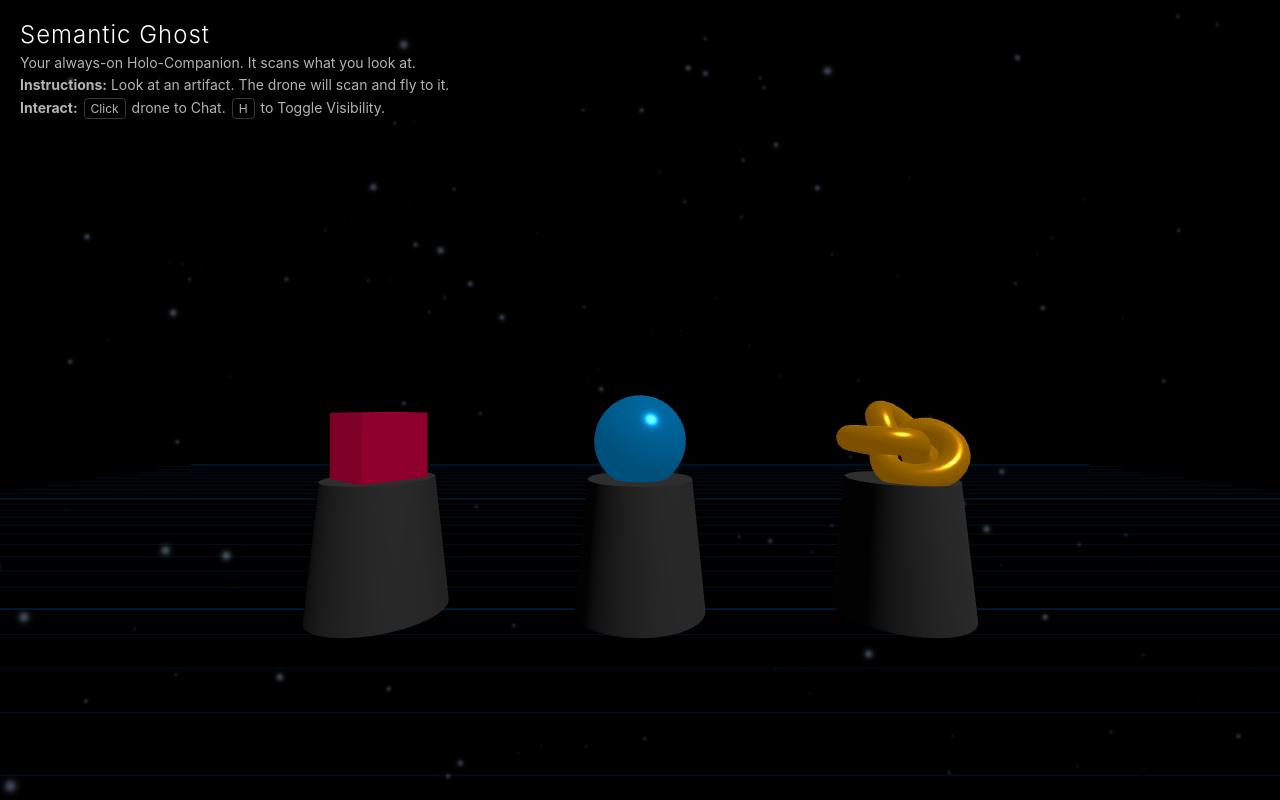
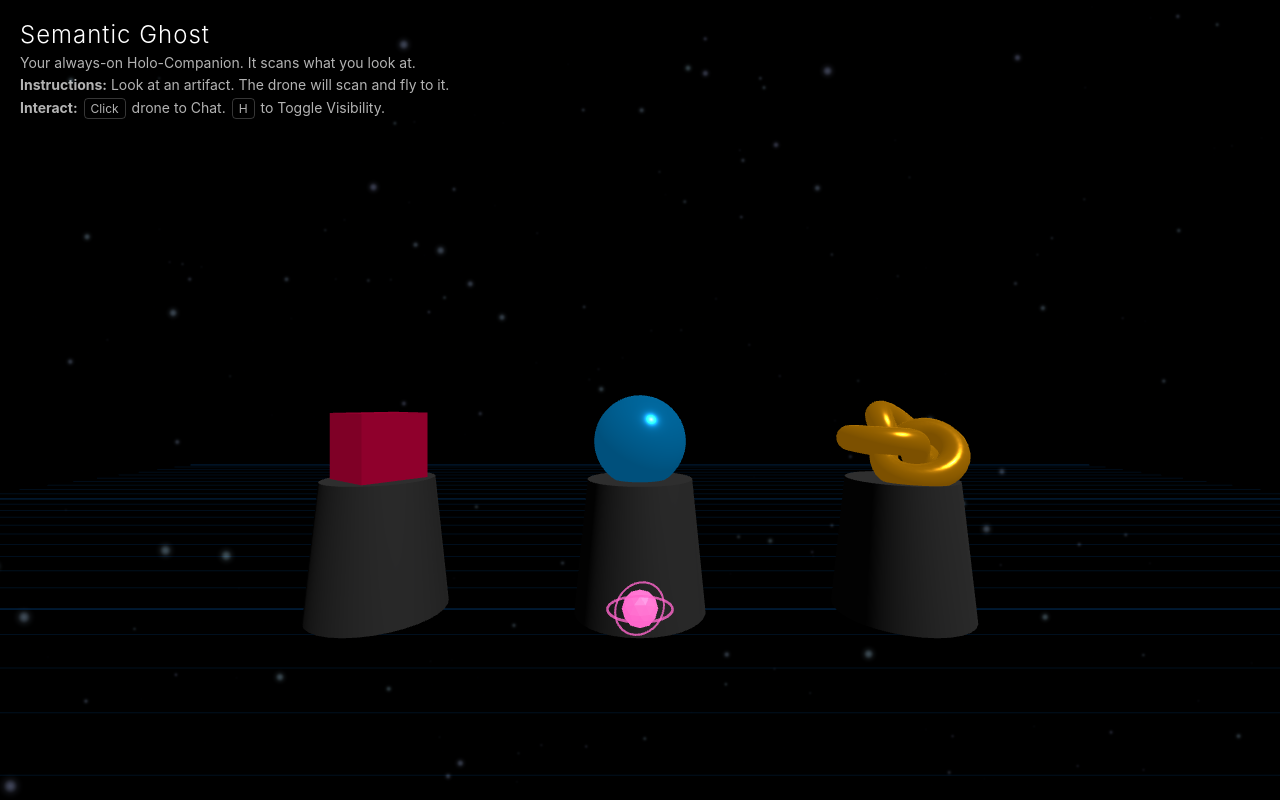
Before and after one commit to SamppaFIN/Spatial-3D-UI-framework, a website: page showcase/demos/ghost-demo.html in a window 1280 px wide. Drawn offline with nearby package versions, Linux system fonts and the light colour scheme; animation ran at ten frames a second.

Commit message:
Finalize Semantic Ghost 3.0: Holo-Companion, 2D Chat, Rendering Fixes

```diff
--- a/src/ai/SemanticGhost.js
+++ b/src/ai/SemanticGhost.js
@@ -1,14 +1,11 @@
 import * as THREE from 'three';
-import { TextInput3D } from '../controls/TextInput3D.js';
 
 /**
- * SemanticGhost - A predictive help avatar.
+ * SemanticGhost (Holo-Companion)
  *
- * Behavior:
- * 1. Follows the user (camera) but stays invisible/dispersed when moving.
- * 2. When user stops moving (Hesitation), it coalesces into a form.
- * 3. It raycasts forward to see what the user is looking at.
- * 4. If target has `userData.helpText`, it displays a speech bubble.
+ * A persistent AI drone that hovers near the user and scans the environment.
+ * When the user focuses on an interactive object, the ghost flies to it
+ * and projects a holographic information panel.
  */
 export class SemanticGhost extends THREE.Group {
     constructor(camera, scene, renderer) {
@@ -22,380 +19,318 @@ export class SemanticGhost extends THREE.Group {
             aurora: {
                 name: "Aurora",
                 prefix: "🌸",
-                color: 0xff66cc, // Pink
-                desc: "Gentle, nature-inspired, empathetic."
+                color: 0xff66cc,
+                desc: "Gentle guide"
             },
             infinite: {
                 name: "Infinite",
                 prefix: "♾️",
-                color: 0x00ccff, // Cyan
-                desc: "Cosmic, limitless, precise."
+                color: 0x00ccff,
+                desc: "Cosmic observer"
             }
         };
-        this.currentPersona = this.personas.aurora; // Default
+        this.currentPersona = this.personas.aurora;
 
         // State
-        this.state = 'IDLE'; // IDLE, FORMING, ACTIVE, DISPERSING
+        this.state = 'FOLLOWING'; // FOLLOWING, SCANNING, ENGAGED
         this.targetObject = null;
-        this.lastCameraPos = new THREE.Vector3();
-        this.lastCameraQuat = new THREE.Quaternion();
-        this.idleTime = 0;
-        this.isGhostVisible = false;
-        this.forced = false;
+        this.scanTimer = 0;
 
         // Raycaster
         this.raycaster = new THREE.Raycaster();
-        this.raycaster.far = 10;
+        this.raycaster.far = 15;
 
         // Visuals
-        this.initParticles();
-        this.initGlow();
-        this.initGhostMesh();
-        this.initSpeechBubble();
-        this.initInput();
+        this.initVisuals();
+        this.initHoloPanel();
 
-        // Input Listeners
-        window.addEventListener('dblclick', () => this.forceSummon());
-        window.addEventListener('keydown', (e) => {
-            if (e.key.toLowerCase() === 'h') this.forceSummon();
-        });
+        // Initial set
+        this.setPersona('aurora');
     }
 
-    forceSummon() {
-        this.forced = true;
-        this.state = 'FORMING';
-        this.idleTime = 5.0; // Artificial idle time
-        // Immediate Greeting
-        if (!this.targetObject) {
-            this.updateSpeech("Greetings. I am the Semantic Ghost.");
+    initVisuals() {
+        // --- Core Orb ---
+        const coreGeo = new THREE.IcosahedronGeometry(0.15, 1);
+        const coreMat = new THREE.MeshStandardMaterial({
+            color: 0xffffff,
+            emissive: this.currentPersona.color,
+            emissiveIntensity: 1.0,
+            roughness: 0.2,
+            metalness: 0.9,
+            flatShading: true,
+            depthTest: false // Always visible
+        });
+        this.core = new THREE.Mesh(coreGeo, coreMat);
+        this.core.renderOrder = 999;
+        this.add(this.core);
+
+        // --- Outer Rings ---
+        // Ring 1 (Horizontal)
+        const r1Geo = new THREE.TorusGeometry(0.25, 0.01, 8, 32);
+        const rMat = new THREE.MeshBasicMaterial({
+            color: this.currentPersona.color,
+            transparent: true,
+            opacity: 0.8,
+            depthTest: false // Always visible
+        });
+        this.ring1 = new THREE.Mesh(r1Geo, rMat);
+        this.ring1.renderOrder = 999;
+        this.add(this.ring1);
+
+        // Ring 2 (Vertical-ish)
+        this.ring2 = new THREE.Mesh(r1Geo, rMat);
+        this.ring2.rotation.x = Math.PI / 2;
+        this.ring2.scale.set(0.8, 0.8, 0.8);
+        this.ring2.renderOrder = 999;
+        this.add(this.ring2);
+
+        // --- Scanner Beam ---
+        const beamGeo = new THREE.ConeGeometry(0.05, 2, 8, 1, true);
+        beamGeo.translate(0, 1, 0); // Origin at tip
+        beamGeo.rotateX(-Math.PI / 2); // Point forward
+        const beamMat = new THREE.MeshBasicMaterial({
+            color: this.currentPersona.color,
+            transparent: true,
+            opacity: 0,
+            blending: THREE.AdditiveBlending,
+            depthWrite: false,
+            side: THREE.DoubleSide,
+            depthTest: false // Always visible
+        });
+        this.scannerBeam = new THREE.Mesh(beamGeo, beamMat);
+        this.scannerBeam.renderOrder = 999;
+        this.add(this.scannerBeam);
+    }
+
+    setVisible(isVisible) {
+        this.visible = isVisible;
+        if (!isVisible) {
+            this.state = 'IDLE';
+            this.targetObject = null;
+        } else {
+            this.state = 'FOLLOWING';
         }
     }
 
-    initGhostMesh() {
-        // A translucent, wispy capsule to give it form
-        const geo = new THREE.CapsuleGeometry(0.12, 0.4, 4, 8);
+    initHoloPanel() {
+        this.panelCanvas = document.createElement('canvas');
+        this.panelCanvas.width = 512;
+        this.panelCanvas.height = 256;
+        this.panelCtx = this.panelCanvas.getContext('2d');
+
+        this.panelTex = new THREE.CanvasTexture(this.panelCanvas);
+        // Anisotropy helps text readablity at angles
+        if (this.renderer) this.panelTex.anisotropy = this.renderer.capabilities.getMaxAnisotropy();
+
         const mat = new THREE.MeshBasicMaterial({
-            color: 0xffffff,
+            map: this.panelTex,
             transparent: true,
-            opacity: 0.0,
+            opacity: 0.9,
             side: THREE.DoubleSide,
             blending: THREE.AdditiveBlending,
-            depthWrite: false
+            depthWrite: false,
+            depthTest: false // Always visible
         });
-        this.ghostMesh = new THREE.Mesh(geo, mat);
-        this.ghostMesh.position.y = -0.1;
-        this.add(this.ghostMesh);
+
+        const geo = new THREE.PlaneGeometry(1.5, 0.75);
+        this.holoPanel = new THREE.Mesh(geo, mat);
+        this.holoPanel.position.set(0, 0.6, 0); // Above drone
+        this.holoPanel.scale.set(0, 0, 0); // Start hidden
+        this.holoPanel.renderOrder = 999;
+        this.add(this.holoPanel);
     }
 
-    initGlow() {
-        // Inner glow light
-        this.pointLight = new THREE.PointLight(this.currentPersona.color, 0, 3);
-        this.add(this.pointLight);
+    updatePanelText(text) {
+        const ctx = this.panelCtx;
+        const w = 512, h = 256;
 
-        // Sprite Glow
-        const canvas = document.createElement('canvas');
-        canvas.width = 64; canvas.height = 64;
-        const ctx = canvas.getContext('2d');
-        const gradient = ctx.createRadialGradient(32, 32, 0, 32, 32, 32);
-        gradient.addColorStop(0, 'rgba(255,255,255,0.8)');
-        gradient.addColorStop(0.5, 'rgba(255,255,255,0.2)');
-        gradient.addColorStop(1, 'rgba(0,0,0,0)');
-        ctx.fillStyle = gradient;
-        ctx.fillRect(0, 0, 64, 64);
+        ctx.clearRect(0, 0, w, h);
 
-        const tex = new THREE.CanvasTexture(canvas);
-        const mat = new THREE.SpriteMaterial({
-            map: tex,
-            color: this.currentPersona.color,
-            transparent: true,
-            opacity: 0.0,
-            blending: THREE.AdditiveBlending
-        });
-        this.glowSprite = new THREE.Sprite(mat);
-        this.glowSprite.scale.set(1.5, 1.5, 1.5);
-        this.add(this.glowSprite);
-    }
+        // Holo Background
+        const grad = ctx.createLinearGradient(0, 0, 0, h);
+        grad.addColorStop(0, `rgba(${this.hexToRgb(this.currentPersona.color)}, 0.1)`);
+        grad.addColorStop(0.5, `rgba(${this.hexToRgb(this.currentPersona.color)}, 0.4)`);
+        grad.addColorStop(1, `rgba(${this.hexToRgb(this.currentPersona.color)}, 0.1)`);
 
-    initParticles() {
-        // Create a cloud of particles with volume
-        const particleCount = 400;
-        const geom = new THREE.BufferGeometry();
-        const positions = new Float32Array(particleCount * 3);
-        const originalPositions = new Float32Array(particleCount * 3);
-        const randoms = new Float32Array(particleCount);
+        ctx.fillStyle = grad;
+        ctx.fillRect(0, 0, w, h);
 
-        for (let i = 0; i < particleCount; i++) {
-            const x = (Math.random() - 0.5);
-            const y = (Math.random() - 0.5);
-            const z = (Math.random() - 0.5);
+        // Tech Borders
+        ctx.strokeStyle = '#ffffff';
+        ctx.lineWidth = 4;
+        ctx.strokeRect(10, 10, w - 20, h - 20);
 
-            // Normalize to sphere volume
-            const v = new THREE.Vector3(x, y, z).normalize().multiplyScalar(0.2 * Math.random() + 0.1);
+        // Corner Accents
+        ctx.fillStyle = this.getHexString(this.currentPersona.color);
+        ctx.fillRect(0, 0, 40, 4);
+        ctx.fillRect(0, 0, 4, 40);
+        ctx.fillRect(w - 40, h - 4, 40, 4);
+        ctx.fillRect(w - 4, h - 40, 4, 40);
 
-            positions[i * 3] = v.x;
-            positions[i * 3 + 1] = v.y;
-            positions[i * 3 + 2] = v.z;
+        // Text
+        ctx.shadowColor = this.getHexString(this.currentPersona.color);
+        ctx.shadowBlur = 10;
 
-            originalPositions[i * 3] = v.x;
-            originalPositions[i * 3 + 1] = v.y;
-            originalPositions[i * 3 + 2] = v.z;
+        // Header
+        ctx.font = 'bold 30px "Courier New", monospace';
+        ctx.fillStyle = '#ffffff';
+        ctx.textAlign = 'left';
+        ctx.fillText(`${this.currentPersona.prefix} ANALYSIS`, 40, 50);
 
-            randoms[i] = Math.random() * Math.PI * 2;
+        // Body
+        ctx.font = '24px "Inter", sans-serif';
+        ctx.textAlign = 'center';
+
+        // Simple wrap (split by spaces for demo)
+        const words = text.split(' ');
+        let line = '';
+        let y = 100;
+        for (let word of words) {
+            const testLine = line + word + ' ';
+            const metrics = ctx.measureText(testLine);
+            if (metrics.width > 440) {
+                ctx.fillText(line, w / 2, y);
+                line = word + ' ';
+                y += 35;
+            } else {
+                line = testLine;
+            }
         }
+        ctx.fillText(line, w / 2, y);
 
-        geom.setAttribute('position', new THREE.BufferAttribute(positions, 3));
-        geom.setAttribute('originalPosition', new THREE.BufferAttribute(originalPositions, 3));
-        geom.setAttribute('aRandom', new THREE.BufferAttribute(randoms, 1));
-
-        const mat = new THREE.PointsMaterial({
-            color: this.currentPersona.color,
-            size: 0.03,
-            transparent: true,
-            opacity: 0.0,
-            blending: THREE.AdditiveBlending,
-            depthWrite: false
-        });
-
-        this.particles = new THREE.Points(geom, mat);
-        this.add(this.particles);
-    }
-
-    initInput() {
-        if (!this.renderer) return;
-
-        // Add a 3D Text Input below the ghost
-        this.inputControl = new TextInput3D(this.scene, this.camera, [0, -0.6, 0], {
-            width: 1.8,
-            height: 0.4,
-            placeholder: "Speak to me...",
-            renderer: this.renderer,
-            backgroundColor: 0x000000,
-            backgroundOpacity: 0.3, // Glassy
-            borderColor: this.currentPersona.color,
-            onSubmit: (ctrl, text) => {
-                this.handleInput(text);
-                ctrl.setValue(""); // Clear after submit
-            }
-        });
-
-        // Attach to ghost group
-        this.add(this.inputControl.group);
-        this.inputControl.group.visible = false;
-    }
-
-    handleInput(text) {
-        // Echo back for now
-        this.updateSpeech(`${this.currentPersona.prefix} I heard: "${text}"`);
+        this.panelTex.needsUpdate = true;
     }
 
     setPersona(key) {
         if (this.personas[key]) {
             this.currentPersona = this.personas[key];
-            this.particles.material.color.setHex(this.currentPersona.color);
-            this.pointLight.color.setHex(this.currentPersona.color);
-            this.glowSprite.material.color.setHex(this.currentPersona.color);
+            const col = new THREE.Color(this.currentPersona.color);
 
-            if (this.inputControl) {
-                // Update input border color if possible, or just re-create?
-                // BaseControl logic needed, for now just simplistic
-            }
+            this.core.material.emissive.set(col);
+            this.ring1.material.color.set(col);
+            this.ring2.material.color.set(col);
+            this.scannerBeam.material.color.set(col);
 
-            // If active, refresh bubble
-            if (this.state === 'ACTIVE' && this.targetObject) {
-                this.updateSpeech(this.targetObject.userData.helpText);
-            } else if (this.state === 'ACTIVE' && !this.targetObject) {
-                this.updateSpeech(`${this.currentPersona.prefix} I am here.`);
+            // Re-render current panel
+            if (this.holoPanel.visible && this.targetObject) {
+                this.updatePanelText(this.targetObject.userData.helpText);
             }
         }
     }
 
-    initSpeechBubble() {
-        // Simple sprite for text
-        this.bubbleCanvas = document.createElement('canvas');
-        this.bubbleCanvas.width = 512;
-        this.bubbleCanvas.height = 256;
-        this.bubbleContext = this.bubbleCanvas.getContext('2d');
-
-        this.bubbleTexture = new THREE.CanvasTexture(this.bubbleCanvas);
-        const mat = new THREE.SpriteMaterial({ map: this.bubbleTexture, transparent: true, opacity: 0 });
-
-        this.bubble = new THREE.Sprite(mat);
-        this.bubble.scale.set(1, 0.5, 1);
-        this.bubble.position.set(0, 0.5, 0); // Above ghost
-        this.add(this.bubble);
+    // --- Helpers ---
+    hexToRgb(hex) {
+        const r = (hex >> 16) & 255;
+        const g = (hex >> 8) & 255;
+        const b = hex & 255;
+        return `${r},${g},${b}`;
     }
 
-    updateSpeech(text) {
-        const ctx = this.bubbleContext;
-        ctx.clearRect(0, 0, 512, 256);
-
-        // Styling
-        ctx.fillStyle = 'rgba(0, 20, 40, 0.9)';
-        ctx.strokeStyle = '#' + this.currentPersona.color.toString(16).padStart(6, '0');
-        ctx.lineWidth = 4;
-
-        // Rounded rect
-        const x = 10, y = 10, w = 492, h = 236, r = 30;
-        ctx.beginPath();
-        ctx.moveTo(x + r, y);
-        ctx.lineTo(x + w - r, y);
-        ctx.quadraticCurveTo(x + w, y, x + w, y + r);
-        ctx.lineTo(x + w, y + h - r);
-        ctx.quadraticCurveTo(x + w, y + h, x + w - r, y + h);
-        ctx.lineTo(x + r, y + h);
-        ctx.quadraticCurveTo(x, y + h, x, y + h - r);
-        ctx.lineTo(x, y + r);
-        ctx.quadraticCurveTo(x, y, x + r, y);
-        ctx.fill();
-        ctx.stroke();
-
-        // Header (Persona Name)
-        ctx.font = 'bold 30px "Inter", sans-serif';
-        ctx.fillStyle = ctx.strokeStyle;
-        ctx.textAlign = 'left';
-        ctx.textBaseline = 'top';
-        ctx.fillText(`${this.currentPersona.prefix} ${this.currentPersona.name}`, 40, 30);
-
-        // Body Text
-        ctx.font = '36px "Inter", sans-serif';
-        ctx.fillStyle = '#ffffff';
-        ctx.textAlign = 'center';
-        ctx.textBaseline = 'middle';
-
-        const words = text.split(' ');
-        if (words.length > 6) {
-            ctx.fillText(text.substring(0, text.length / 2), 256, 120);
-            ctx.fillText(text.substring(text.length / 2), 256, 170);
-        } else {
-            ctx.fillText(text, 256, 148);
-        }
-
-        this.bubbleTexture.needsUpdate = true;
+    getHexString(hex) {
+        return '#' + hex.toString(16).padStart(6, '0');
     }
 
     update(delta, time) {
-        // 1. Detect Motion (High sensitivity or Forced)
-        const dist = this.camera.position.distanceTo(this.lastCameraPos);
-        const rot = this.camera.quaternion.angleTo(this.lastCameraQuat);
-        const isMoving = (dist > 0.005 || rot > 0.005) && !this.forced;
+        // 1. Raycasting (Vision)
+        this.raycaster.setFromCamera(new THREE.Vector2(0, 0), this.camera);
+        const intersects = this.raycaster.intersectObjects(this.scene.children, true);
 
-        if (isMoving) {
-            this.idleTime = 0;
-            this.state = 'DISPERSING';
-            this.lastCameraPos.copy(this.camera.position);
-            this.lastCameraQuat.copy(this.camera.quaternion);
-            this.forced = false;
+        let visibleTarget = null;
+        for (let hit of intersects) {
+            let obj = hit.object;
+            // Traverse up to find userData
+            while (obj) {
+                if (obj.userData && obj.userData.helpText) {
+                    visibleTarget = obj;
+                    break;
+                }
+                obj = obj.parent;
+                if (obj && obj.type === 'Scene') break;
+            }
+            if (visibleTarget) break;
+        }
+
+        // 2. Logic & State Machine
+        if (visibleTarget) {
+            if (this.targetObject !== visibleTarget) {
+                // New target found
+                this.targetObject = visibleTarget;
+                this.scanTimer = 0;
+                this.state = 'SCANNING';
+            } else {
+                // Sustained focus
+                this.scanTimer += delta;
+                if (this.scanTimer > 0.6 && this.state !== 'ENGAGED') {
+                    // Lock on!
+                    this.state = 'ENGAGED';
+                    this.updatePanelText(this.targetObject.userData.helpText);
+                }
+            }
         } else {
-            this.idleTime += delta;
-            // Short wait trigger (1.0s)
-            if (this.idleTime > 1.0 && this.state !== 'ACTIVE') {
-                this.state = 'FORMING';
+            // Lost target
+            if (this.state !== 'FOLLOWING') {
+                this.targetObject = null;
+                this.state = 'FOLLOWING';
+                this.scanTimer = 0;
             }
         }
 
-        // 2. State Machine behavior
-        if (this.state === 'FORMING') {
-            // Raycast check
-            this.raycaster.setFromCamera(new THREE.Vector2(0, 0), this.camera);
-            const intersects = this.raycaster.intersectObjects(this.scene.children, true);
+        // 3. Movement Logic
+        const targetPos = new THREE.Vector3();
 
-            let foundTarget = null;
-            for (let hit of intersects) {
-                let obj = hit.object;
-                if (obj === this.ghostMesh) continue; // Ignore self
+        if (this.state === 'ENGAGED' && this.targetObject) {
+            // Fly to object
+            this.targetObject.getWorldPosition(targetPos);
+            // Hover slightly above/right of it
+            targetPos.y += 0.8;
+            targetPos.x += 0.5;
+            targetPos.z += 0.2; // slight bias
 
-                while (obj) {
-                    if (obj.userData && obj.userData.helpText) {
-                        foundTarget = obj;
-                        break;
-                    }
-                    obj = obj.parent;
-                }
-                if (foundTarget) break;
-            }
+            // Look at camera
+            this.lookAt(this.camera.position);
 
-            if (foundTarget) {
-                this.targetObject = foundTarget;
-                this.updateSpeech(foundTarget.userData.helpText);
-                this.state = 'ACTIVE';
-                this.visible = true;
-            } else if (this.forced) {
-                // If forced but no target, just appear generic
-                this.targetObject = null;
-                // Text already set in forceSummon, but ensure it sticks or updates
-                this.updateSpeech(`${this.currentPersona.prefix} I am the Semantic Ghost.`);
-                this.state = 'ACTIVE';
-                this.visible = true;
+        } else {
+            // Shoulder Hover Mode (FOLLOWING / SCANNING)
+            // Relative to camera
+            const offset = new THREE.Vector3(0.6, 0.3, -1.2); // Right shoulder, slightly forward
+            offset.applyQuaternion(this.camera.quaternion);
+            targetPos.copy(this.camera.position).add(offset);
+
+            // Look forward (or at target if scanning)
+            if (this.state === 'SCANNING' && this.targetObject) {
+                const lookPos = new THREE.Vector3();
+                this.targetObject.getWorldPosition(lookPos);
+                this.lookAt(lookPos);
             } else {
-                this.state = 'IDLE';
+                // Look same dir as camera (roughly)
+                const camForward = new THREE.Vector3(0, 0, -5).applyQuaternion(this.camera.quaternion);
+                this.lookAt(this.camera.position.clone().add(camForward));
             }
         }
 
-        // 3. Animation
-        const targetOpacity = (this.state === 'ACTIVE') ? 1.0 : 0.0;
+        // Smooth Move
+        this.position.lerp(targetPos, delta * 3.0);
 
-        // Float lerp
-        this.particles.material.opacity = THREE.MathUtils.lerp(this.particles.material.opacity, (this.state === 'ACTIVE' ? 1.0 : 0), delta * 3);
-        this.glowSprite.material.opacity = THREE.MathUtils.lerp(this.glowSprite.material.opacity, (this.state === 'ACTIVE' ? 0.8 : 0), delta * 3);
-        this.pointLight.intensity = THREE.MathUtils.lerp(this.pointLight.intensity, (this.state === 'ACTIVE' ? 1.5 : 0), delta * 3);
-        this.bubble.material.opacity = THREE.MathUtils.lerp(this.bubble.material.opacity, (this.state === 'ACTIVE' ? 1 : 0), delta * 5);
-        this.ghostMesh.material.opacity = THREE.MathUtils.lerp(this.ghostMesh.material.opacity, (this.state === 'ACTIVE' ? 0.5 : 0), delta * 2);
+        // 4. Visual Animations
 
-        // Input Visibility
-        if (this.inputControl) {
-            this.inputControl.group.visible = (this.state === 'ACTIVE');
-            if (this.state === 'ACTIVE') this.inputControl.update();
+        // Rings rotation
+        this.ring1.rotation.z = time * 0.5;
+        this.ring2.rotation.y = time * 0.7;
+
+        // Core breathing
+        const pulse = 0.8 + Math.sin(time * 3) * 0.2;
+        this.core.scale.setScalar(pulse);
+
+        // Scanner Beam
+        if (this.state === 'SCANNING') {
+            this.scannerBeam.material.opacity = THREE.MathUtils.lerp(this.scannerBeam.material.opacity, 0.4, delta * 10);
+            this.scannerBeam.scale.x = 1.0 + Math.sin(time * 20) * 0.2; // Flicker
+        } else {
+            this.scannerBeam.material.opacity = THREE.MathUtils.lerp(this.scannerBeam.material.opacity, 0, delta * 10);
         }
 
-        // Position the ghost
-        if (this.state === 'ACTIVE') {
-            const targetPos = new THREE.Vector3();
-
-            if (this.targetObject && this.targetObject.position) {
-                this.targetObject.getWorldPosition(targetPos);
-                // Offset towards camera
-                const toCam = new THREE.Vector3().subVectors(this.camera.position, targetPos).normalize();
-                targetPos.add(toCam.multiplyScalar(0.7));
-                targetPos.y += 0.4;
-            } else {
-                // Default position (floating in front of camera)
-                const forward = new THREE.Vector3(0, 0, -1).applyQuaternion(this.camera.quaternion);
-                targetPos.copy(this.camera.position).add(forward.multiplyScalar(1.2));
-                targetPos.y -= 0.1;
-            }
-
-            // Smooth follow
-            this.position.lerp(targetPos, delta * 4);
-            this.lookAt(this.camera.position);
-
-            // Animate particles (breathing + organic noise)
-            const positions = this.particles.geometry.attributes.position;
-            const originals = this.particles.geometry.attributes.originalPosition;
-            const randoms = this.particles.geometry.attributes.aRandom;
-
-            for (let i = 0; i < positions.count; i++) {
-                const ox = originals.getX(i);
-                const oy = originals.getY(i);
-                const oz = originals.getZ(i);
-                const r = randoms.getX(i);
-
-                const breathe = 1.0 + Math.sin(time * 2 + r) * 0.1;
-                const driftX = Math.sin(time * 1.5 + r * 2) * 0.05;
-                const driftY = Math.cos(time * 1.2 + r * 3) * 0.05;
-
-                positions.setXYZ(i, ox * breathe + driftX, oy * breathe + driftY, oz * breathe);
-            }
-            positions.needsUpdate = true;
-
-            // Wobble
-            this.ghostMesh.position.y = -0.1 + Math.sin(time * 2) * 0.05;
-
-        } else if (this.state === 'DISPERSING') {
-            this.particles.material.opacity = THREE.MathUtils.lerp(this.particles.material.opacity, 0, delta * 10);
-            this.glowSprite.material.opacity = THREE.MathUtils.lerp(this.glowSprite.material.opacity, 0, delta * 10);
-            this.ghostMesh.material.opacity = THREE.MathUtils.lerp(this.ghostMesh.material.opacity, 0, delta * 10);
-            this.bubble.material.opacity = THREE.MathUtils.lerp(this.bubble.material.opacity, 0, delta * 10);
-            if (this.inputControl) this.inputControl.group.visible = false;
-        }
+        // Holo Panel Scale
+        const targetScale = (this.state === 'ENGAGED') ? 1 : 0;
+        this.holoPanel.scale.lerp(new THREE.Vector3(targetScale, targetScale, targetScale), delta * 4);
     }
 }
```
Also changed, not shown: showcase/demos/ghost-demo.html (+2 -0 lines).
